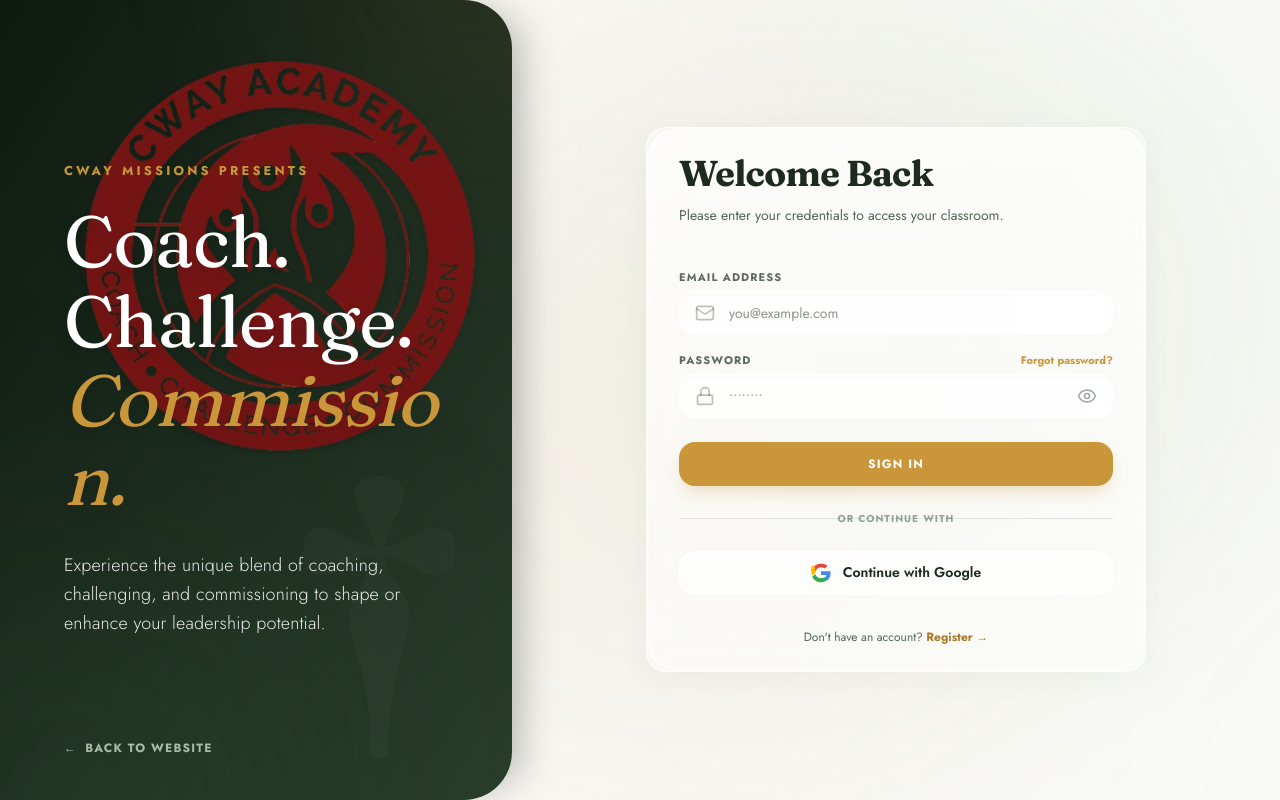
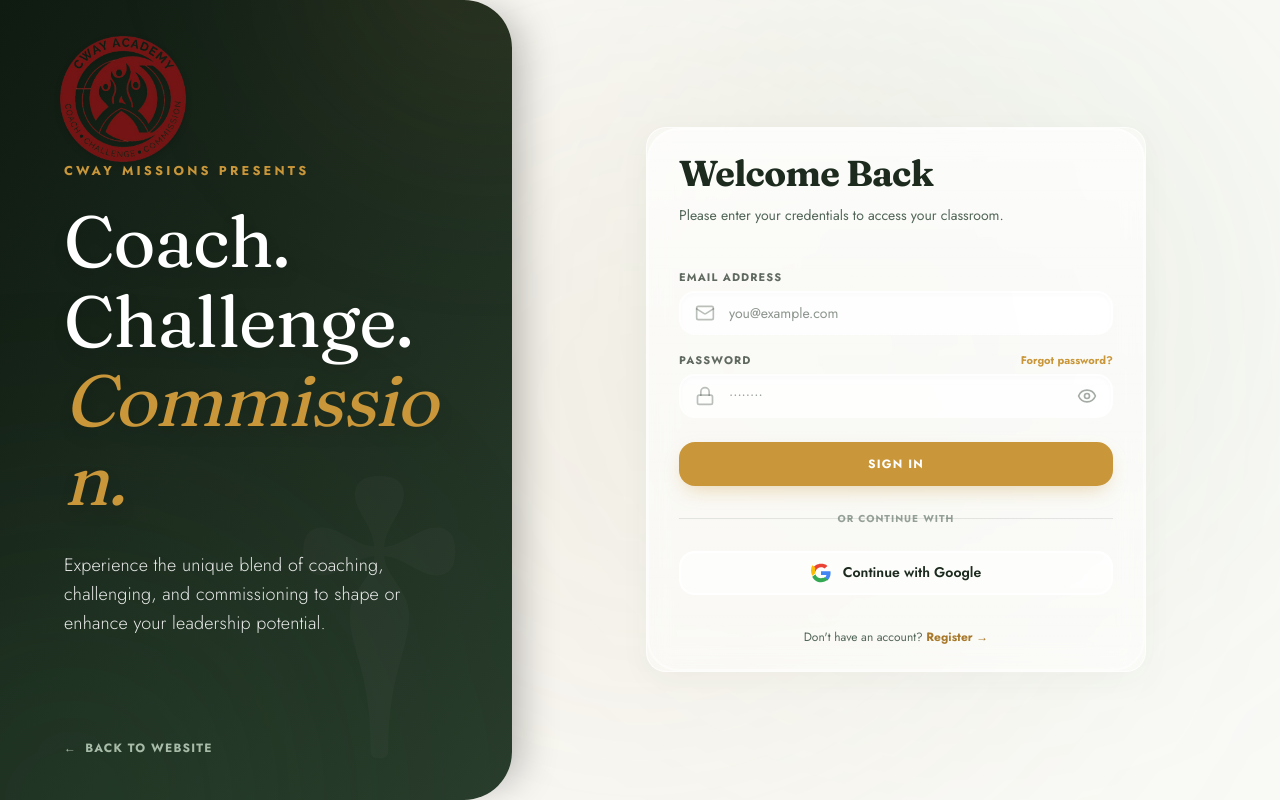
Before and after one commit to Joelrtharakan/cwayacademylms, a Next.js app in the folder apps/web/: page /login in a window 1280 px wide. Built offline with nearby package versions, Linux system fonts and the light colour scheme; no server answers.

Commit message:
style: adjust logo size on login page

```diff
--- a/apps/web/src/components/auth/SplitAuthLayout.tsx
+++ b/apps/web/src/components/auth/SplitAuthLayout.tsx
@@ -35,10 +35,10 @@ export default function SplitAuthLayout({ children }: SplitAuthLayoutProps) {
               <Image
                 src="/logo.png"
                 alt="CWAY Academy"
-                width={120}
-                height={36}
-                className="w-[clamp(80px,10vw,120px)] h-auto object-contain drop-shadow-md"
-                style={{ width: 'auto', height: 'auto' }}
+                width={150}
+                height={150}
+                className="object-contain drop-shadow-md"
+                style={{ width: 'clamp(100px, 12vw, 150px)', height: 'auto', maxHeight: '150px' }}
                 priority
               />
             </Link>
@@ -88,10 +88,10 @@ export default function SplitAuthLayout({ children }: SplitAuthLayoutProps) {
             <Image
               src="/logo.png"
               alt="CWAY Academy"
-              width={160}
-              height={50}
-              className="h-10 w-auto object-contain"
-              style={{ width: 'auto', height: 'auto' }}
+              width={100}
+              height={100}
+              className="object-contain"
+              style={{ width: '100px', height: 'auto', maxHeight: '100px' }}
               priority
             />
           </Link>
```
